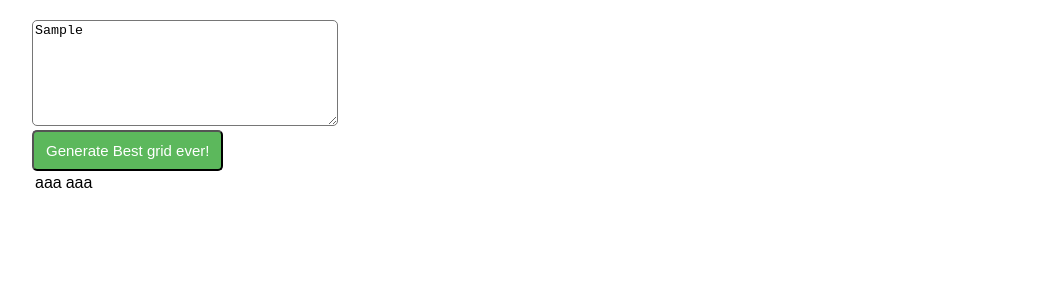
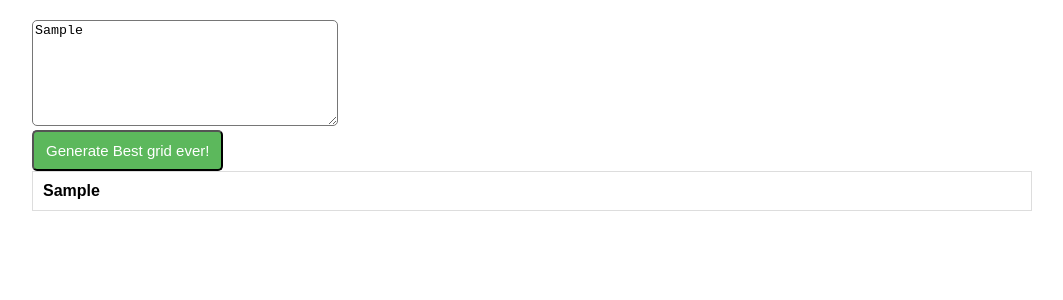
Before and after one commit to Skrpk/table-test, a React (Create React App) app: page / in a window 1280 px wide. Both pictures are taken after typing "Sample" into the empty fields and a click on the button "Generate Best grid ever!". Shown: the top 300 px of the page, without its empty margins (108-1171 px from the left). Built offline with nearby package versions, Linux system fonts and the light colour scheme.

Commit message:
Table displaying

```diff
--- a/src/modules/GridController/gridControllerSaga.js
+++ b/src/modules/GridController/gridControllerSaga.js
@@ -1,10 +1,13 @@
 import { takeEvery, put } from 'redux-saga/effects';
 
+import parseData from '../../shared/services/inputDataParser';
 import constants from './gridControllerConstants';
 
-function* generateTable() {
+function* generateTable({ inputData }) {
+  const parsedData = parseData(inputData);
   yield put({
     type: constants.GENERATE_TABLE,
+    parsedData,
   });
 }
 
--- a/src/shared/components/Grid/index.js
+++ b/src/shared/components/Grid/index.js
@@ -1,19 +1,52 @@
 import React from 'react';
 import PropTypes from 'prop-types';
 
+import './style.css';
+
 class Grid extends React.Component {
+  renderRow = (rowArray, isHead) => {
+    let result;
+    if (isHead) {
+      result = rowArray.map((cellData, index) => (
+        <th
+          key={Math.random(index)}
+        >
+          {cellData}
+        </th>
+      ));
+    } else {
+      result = rowArray.map((cellData, index) => (
+        <td
+          key={Math.random(index)}
+        >
+          {cellData}
+        </td>
+      ));
+    }
+
+    return (
+      <tr>{result}</tr>
+    );
+  }
+
   render() {
+    const { data } = this.props;
+
     return (
-      <table>
+      <table className="table">
+        <thead>{this.renderRow(data[0], true)}</thead>
         <tbody>
-          <tr>
-            <td>aaa</td>
-            <td>aaa</td>
-          </tr>
+          {
+            data.splice(1, data.length).map(element => this.renderRow(element))
+          }
         </tbody>
       </table>
     );
   }
 }
 
+Grid.propTypes = {
+  data: PropTypes.arrayOf(PropTypes.arrayOf(PropTypes.string)).isRequired,
+};
+
 export default Grid;
--- /dev/null
+++ b/src/shared/components/Grid/style.css
@@ -0,0 +1,16 @@
+.table {
+  border: 1px solid #ddd;
+  width: 100%;
+  max-width: 100%;
+  margin-bottom: 20px;
+  border-collapse: collapse;
+}
+
+.table th, table td {
+  border: 1px solid #ddd;
+  padding: 10px;
+}
+
+.table th {
+  text-align: left;
+}
```
